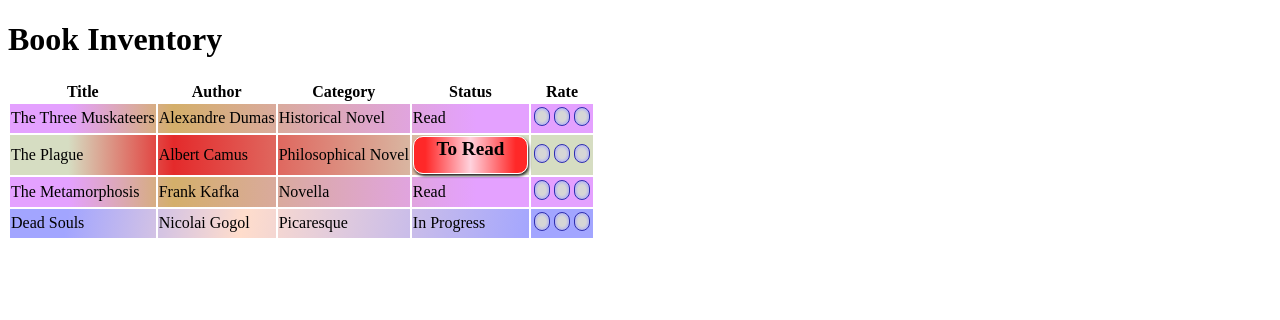
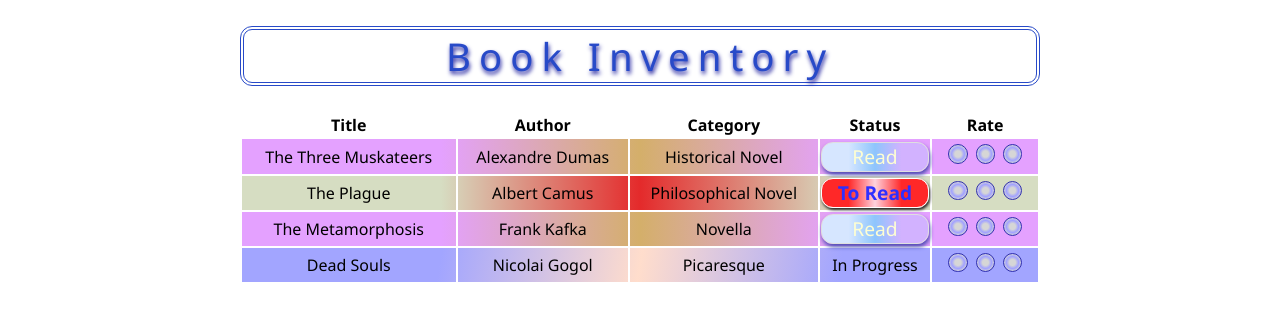
Before and after one commit to g4-codeguy/fcc-web-design, a plain HTML site: page book-inventory-app/index.html in a window 1280 px wide. Drawn offline with Linux system fonts and the light colour scheme.

Commit message:
Update styles.css

```diff
--- a/book-inventory-app/styles.css
+++ b/book-inventory-app/styles.css
@@ -2,38 +2,78 @@
   box-sizing: border-box;
 }
 
+body {
+  width: 100vh;
+  height: auto;
+  margin: 0 auto;
+  display: flex;
+  justify-content: center;
+  flex-direction: column;
+  text-align: center;
+  font-family: 'Segoe UI', Tahoma, Geneva, Verdana, sans-serif;
+}
+
+h1 {
+  font-size: 2.4rem;
+  font-weight: 500;
+  letter-spacing: 0.5rem;
+  border: 4px double #284ac8;
+  border-radius: 12px;
+  color: #284ac8;
+  text-shadow: 1px 3px 4px #2828a2;
+}
+
+span {
+  display: inline-block;
+}
+
 tr[class="read"] {
-  background-image: linear-gradient(90deg,#e4a1ff 10%, #d4af6a 28%, #e4a1ff 80%);
+  background-image: linear-gradient(90deg,#e4a1ff 25%, #d4af6a 50%, #e4a1ff 75%);
+  width: 100%;
 }
 
 tr[class="to-read"] {
-  background-image: linear-gradient(90deg, #d6ddc2 10%, #e42a2b 28%, #d6ddc2 80%);
+  background-image: linear-gradient(90deg, #d6ddc2 25%, #e42a2b 50%, #d6ddc2 75%);
+  width: 100%;
 }
 
 tr[class="in-progress"] {
-  background-image: linear-gradient(100deg, #a2a5ff 10%, #ffddcc 40%, #a2a5ff 90%);
+  background-image: linear-gradient(100deg, #a2a5ff 25%, #ffddcc 50%, #a2a5ff 75%);
+  width: 100%;
 }
 
-tr[class="to-read"] span.status {
-  display: inline-block;
+tr[class="to-read"] span[class="status"] {
   border: 1px solid #fff;
-  border-radius: 10px;
+  border-radius: 12px;
   padding: 0.025em;
-  width: 6em;
-  height: 2em;
+  width: 100%;
   text-align: center;
   font-size: 1.2em;
   font-weight: bold;
   box-shadow: 1px 2px 3px #222222;
-  background-image: linear-gradient(90deg, #ff2828 10%, #ffd2dd 50%, #ff2828 90%);
+  background-image: linear-gradient(90deg, #ff2828 25%, #ffd2dd 50%, #ff2828 75%);
+  color: #2f2fff;
 }
 
  span[class^="rate"] > span {
-  display: inline-block;
   border: 1px solid #2f2faf;
-  border-radius: 10px;
-  margin: 2px;
-  width: 1em;
+  border-radius: 12px;
+  margin: 4px;
+  padding: 0.025em;
+  width: 1.2em;
   height: 1.2em;
-  background-image: radial-gradient(#d6d6d6 40%, #a2a2ff 90%, #d6d6d6 90%);
+  background-image: radial-gradient(#d6d6d6 25%, #a2a2ff 50%, #d6d6d6 75%);
 }
+
+tr[class="read"] span[class="status"] {
+  border: 1px solid #dfdfdf;
+  width: 100%;
+  padding: 0.025em;
+  border-radius: 12px;
+  text-align: center;
+  box-shadow: 1px 3px 4px #4c4cb2;
+  background-image: linear-gradient(90deg, #d6e6ff 25%, #8ec5fc 50%, #d2b2ff 75%);
+  font-size: 1.2em;
+  font-weight: 500;
+  color: #fefed2;
+}
```
